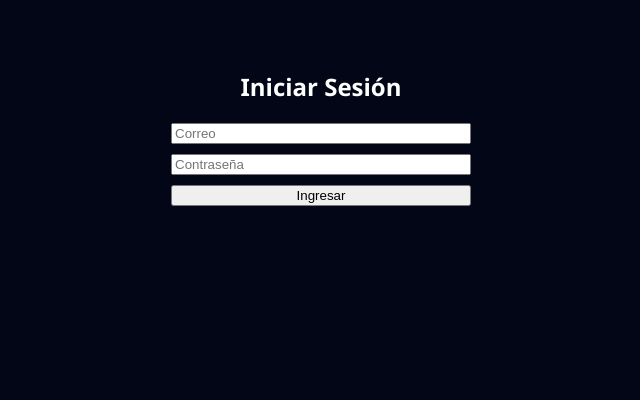
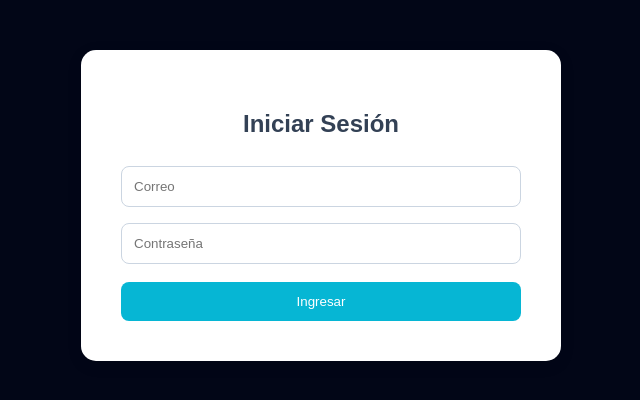
Before and after one commit to M4xCod3/Proyecto_TIC, a React (Vite) app: page /local in a window 1280 px wide. Shown: the top 400 px of the page, without its empty margins (319-959 px from the left). Built offline with nearby package versions, Linux system fonts and the light colour scheme; no server answers.

Commit message:
mas lindo local

```diff
--- a/src/Local.tsx
+++ b/src/Local.tsx
@@ -8,28 +8,27 @@ const supabase = createClient(
 
 export default function LocalPage() {
   const [user, setUser] = useState<any>(null);
-  const [localId, setLocalId] = useState<string | null>(null);
+  const [localInfo, setLocalInfo] = useState({ id: "", nombre_local: "" });
   const [loading, setLoading] = useState(false);
   const [authData, setAuthData] = useState({ email: "", password: "" });
   const [pedidoData, setPedidoData] = useState({ codigo_pedido: "", hardware_id: "" });
 
-  // Verificar si hay sesión activa al cargar
   useEffect(() => {
     supabase.auth.getSession().then(({ data }) => {
       if (data.session) {
         setUser(data.session.user);
-        obtenerLocalId(data.session.user.email);
+        obtenerLocal(data.session.user.email);
       }
     });
   }, []);
 
-  const obtenerLocalId = async (email: string | undefined) => {
+  const obtenerLocal = async (email: string | undefined) => {
     const { data } = await supabase
       .from("locales")
-      .select("id")
+      .select("id, nombre_local")
       .eq("correo", email)
       .single();
-    if (data) setLocalId(data.id);
+    if (data) setLocalInfo(data);
   };
 
   const handleLogin = async (e: React.FormEvent) => {
@@ -38,47 +37,66 @@ export default function LocalPage() {
     if (error) alert(error.message);
     else {
       setUser(data.user);
-      obtenerLocalId(data.user.email);
+      obtenerLocal(data.user.email);
     }
   };
 
   const handleRegistrarPedido = async (e: React.FormEvent) => {
     e.preventDefault();
-    if (!localId) return;
     setLoading(true);
     const { error } = await supabase.from("pedido").insert([{
       codigo_pedido: pedidoData.codigo_pedido,
-      local_id: localId,
+      local_id: localInfo.id,
       hardware_id: pedidoData.hardware_id,
       estado: "activo"
     }]);
     if (error) alert(error.message);
-    else alert("Pedido registrado exitosamente.");
+    else {
+      alert("Pedido registrado exitosamente.");
+      setPedidoData({ codigo_pedido: "", hardware_id: "" });
+    }
     setLoading(false);
+  };
+
+  const containerStyle: React.CSSProperties = {
+    padding: '40px', maxWidth: '400px', margin: '50px auto',
+    backgroundColor: '#ffffff', borderRadius: '15px', boxShadow: '0 4px 15px rgba(0,0,0,0.1)',
+    fontFamily: 'sans-serif', color: '#334155'
+  };
+  const inputStyle: React.CSSProperties = {
+    width: '100%', padding: '12px', margin: '8px 0', borderRadius: '8px',
+    border: '1px solid #cbd5e1', boxSizing: 'border-box'
   };
 
   if (!user) {
     return (
-      <div style={{ padding: '50px', textAlign: 'center' }}>
-        <h2>Iniciar Sesión</h2>
-        <form onSubmit={handleLogin} style={{ display: 'flex', flexDirection: 'column', gap: '10px', maxWidth: '300px', margin: 'auto' }}>
-          <input type="email" placeholder="Correo" onChange={(e) => setAuthData({...authData, email: e.target.value})} />
-          <input type="password" placeholder="Contraseña" onChange={(e) => setAuthData({...authData, password: e.target.value})} />
-          <button type="submit">Ingresar</button>
+      <div style={containerStyle}>
+        <h2 style={{ textAlign: 'center' }}>Iniciar Sesión</h2>
+        <form onSubmit={handleLogin}>
+          <input type="email" placeholder="Correo" style={inputStyle} onChange={(e) => setAuthData({...authData, email: e.target.value})} />
+          <input type="password" placeholder="Contraseña" style={inputStyle} onChange={(e) => setAuthData({...authData, password: e.target.value})} />
+          <button style={{ width: '100%', padding: '12px', marginTop: '10px', backgroundColor: '#06b6d4', color: 'white', border: 'none', borderRadius: '8px', cursor: 'pointer' }}>Ingresar</button>
         </form>
       </div>
     );
   }
 
   return (
-    <div style={{ padding: '50px' }}>
-      <h2>Bienvenido, Local: {localId}</h2>
-      <form onSubmit={handleRegistrarPedido} style={{ display: 'flex', flexDirection: 'column', gap: '10px', maxWidth: '300px' }}>
-        <input required placeholder="Código de Pedido" onChange={(e) => setPedidoData({...pedidoData, codigo_pedido: e.target.value})} />
-        <input required placeholder="ID Hardware" onChange={(e) => setPedidoData({...pedidoData, hardware_id: e.target.value})} />
-        <button disabled={loading} type="submit">{loading ? "..." : "Registrar Pedido"}</button>
+    <div style={containerStyle}>
+      <h2 style={{ fontSize: '1.5rem', marginBottom: '5px' }}>¡Hola, {localInfo.nombre_local}!</h2>
+      <p style={{ fontSize: '0.9rem', color: '#64748b' }}>Panel de Control de Pedidos</p>
+
+      <form onSubmit={handleRegistrarPedido} style={{ marginTop: '20px' }}>
+        <input required placeholder="Código de Pedido" value={pedidoData.codigo_pedido} style={inputStyle} onChange={(e) => setPedidoData({...pedidoData, codigo_pedido: e.target.value})} />
+        <input required placeholder="ID Hardware (Ej: HW1_CEREBRO)" value={pedidoData.hardware_id} style={inputStyle} onChange={(e) => setPedidoData({...pedidoData, hardware_id: e.target.value})} />
+        <button disabled={loading} style={{ width: '100%', padding: '12px', marginTop: '10px', backgroundColor: '#1e293b', color: 'white', border: 'none', borderRadius: '8px', cursor: 'pointer' }}>
+          {loading ? "Registrando..." : "Registrar Pedido"}
+        </button>
       </form>
-      <button onClick={() => { supabase.auth.signOut(); window.location.reload(); }}>Cerrar Sesión</button>
+
+      <button onClick={() => { supabase.auth.signOut(); window.location.reload(); }} style={{ width: '100%', padding: '10px', marginTop: '20px', backgroundColor: 'transparent', border: '1px solid #e2e8f0', borderRadius: '8px', cursor: 'pointer' }}>
+        Cerrar Sesión
+      </button>
     </div>
   );
 }
```
